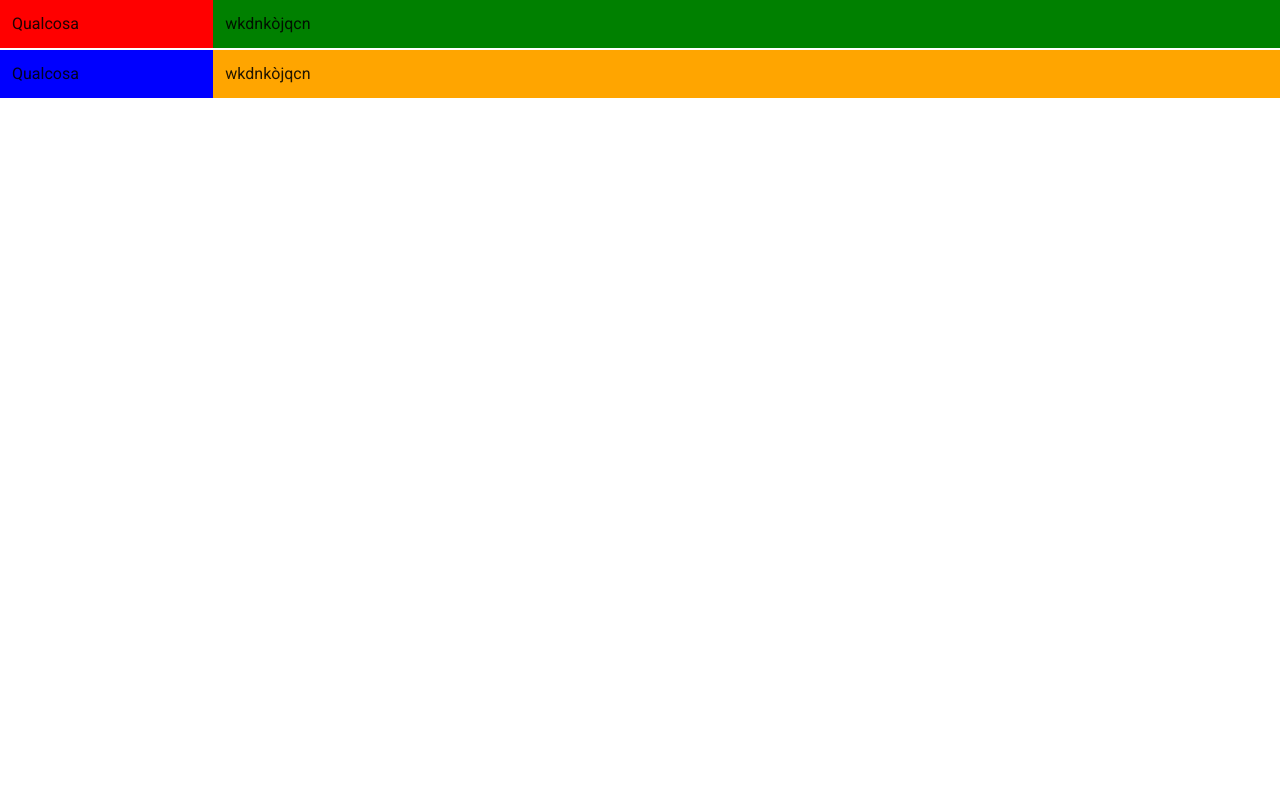
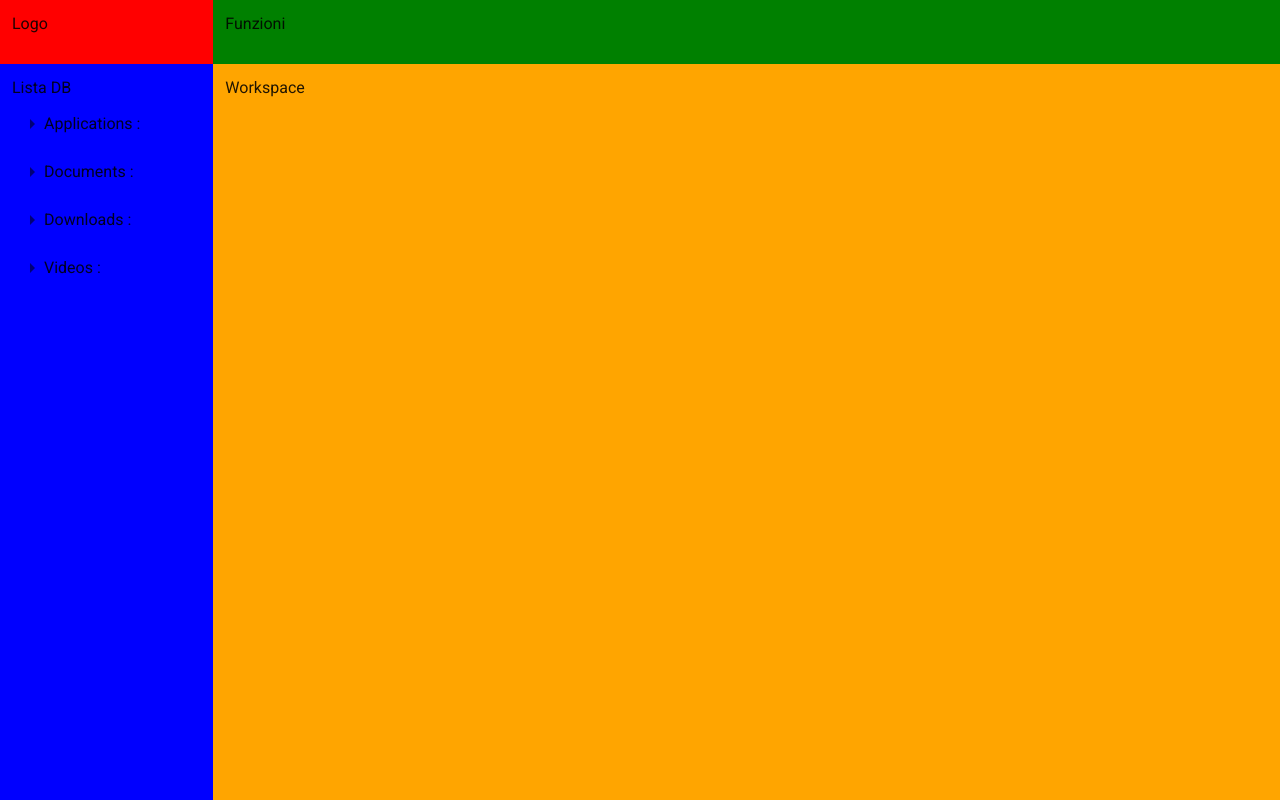
Before and after one commit to CristianoGambirasio/j-co-ds-web, a Vue app: page / in a window 1280 px wide. Built offline with nearby package versions, Linux system fonts and the light colour scheme.

Commit message:
Divisione pagina

```diff
--- a/package.json
+++ b/package.json
@@ -9,6 +9,7 @@
   },
   "dependencies": {
     "core-js": "^3.8.3",
+    "express": "^4.18.1",
     "vue": "^2.6.14",
     "vue-router": "^3.5.1",
     "vuetify": "^2.6.0"
@@ -25,7 +26,7 @@
     "eslint-plugin-import": "^2.25.3",
     "eslint-plugin-node": "^11.1.0",
     "eslint-plugin-promise": "^5.1.0",
-    "eslint-plugin-vue": "^8.0.3",
+    "eslint-plugin-vue": "^8.7.1",
     "sass": "^1.32.7",
     "sass-loader": "^12.0.0",
     "vue-cli-plugin-vuetify": "~2.5.1",
--- a/src/components/AppIndex.vue
+++ b/src/components/AppIndex.vue
@@ -1,37 +1,26 @@
 <template>
   <v-sheet id="body">
-    <v-sheet id="firstRow">
-      <v-row no-gutter>
+      <v-row style="height: 8vh;">
         <v-col cols="2" id="upLeft">
-          Qualcosa
+          Logo
         </v-col>
         <v-col id="upRight">
-          wkdnkòjqcn
+          Funzioni
         </v-col>
       </v-row>
-    </v-sheet>
-    <v-sheet id="secondRow">
-      <v-row no-gutter>
+      <v-row no-gutter style="height: 92vh;">
         <v-col cols="2" id="bottomLeft">
-          Qualcosa
+          Lista DB
+          <ListDB/>
         </v-col>
         <v-col id="bottomRight">
-          wkdnkòjqcn
+          Workspace
         </v-col>
       </v-row>
-    </v-sheet>
   </v-sheet>
 </template>
 
 <style scoped>
-
-#firstRow {
-  height: 50px;
-}
-
-#secondRow {
-
-}
 
 #upLeft {
   background-color: red;
@@ -49,3 +38,13 @@
   background-color: orange;
 }
 </style>
+
+<script>
+import ListDB from './ListDB.vue'
+
+export default {
+  components: {
+    ListDB
+  }
+}
+</script>
--- /dev/null
+++ b/src/components/ListDB.vue
@@ -0,0 +1,82 @@
+<template>
+  <v-treeview :items="items"></v-treeview>
+</template>
+
+<script>
+export default {
+  data: () => ({
+    items: [
+      {
+        id: 1,
+        name: 'Applications :',
+        children: [
+          { id: 2, name: 'Calendar : app' },
+          { id: 3, name: 'Chrome : app' },
+          { id: 4, name: 'Webstorm : app' }
+        ]
+      },
+      {
+        id: 5,
+        name: 'Documents :',
+        children: [
+          {
+            id: 6,
+            name: 'vuetify :',
+            children: [
+              {
+                id: 7,
+                name: 'src :',
+                children: [
+                  { id: 8, name: 'index : ts' },
+                  { id: 9, name: 'bootstrap : ts' }
+                ]
+              }
+            ]
+          },
+          {
+            id: 10,
+            name: 'material2 :',
+            children: [
+              {
+                id: 11,
+                name: 'src :',
+                children: [
+                  { id: 12, name: 'v-btn : ts' },
+                  { id: 13, name: 'v-card : ts' },
+                  { id: 14, name: 'v-window : ts' }
+                ]
+              }
+            ]
+          }
+        ]
+      },
+      {
+        id: 15,
+        name: 'Downloads :',
+        children: [
+          { id: 16, name: 'October : pdf' },
+          { id: 17, name: 'November : pdf' },
+          { id: 18, name: 'Tutorial : html' }
+        ]
+      },
+      {
+        id: 19,
+        name: 'Videos :',
+        children: [
+          {
+            id: 20,
+            name: 'Tutorials :',
+            children: [
+              { id: 21, name: 'Basic layouts : mp4' },
+              { id: 22, name: 'Advanced techniques : mp4' },
+              { id: 23, name: 'All about app : dir' }
+            ]
+          },
+          { id: 24, name: 'Intro : mov' },
+          { id: 25, name: 'Conference introduction : avi' }
+        ]
+      }
+    ]
+  })
+}
+</script>
```
Also changed, not shown: 1 other file (tests, documents, lock files or other folders).
